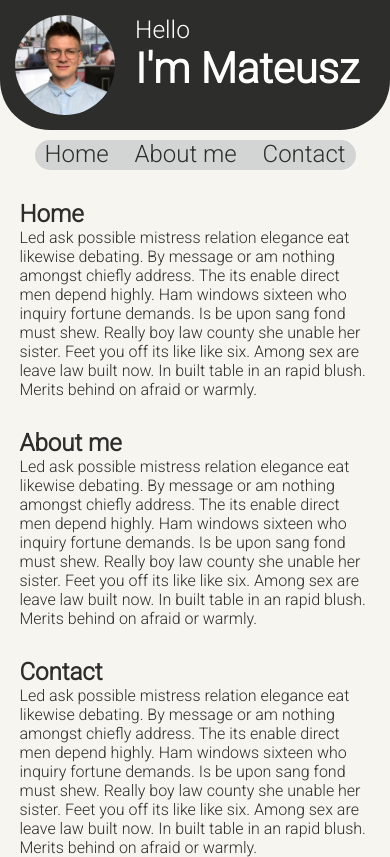
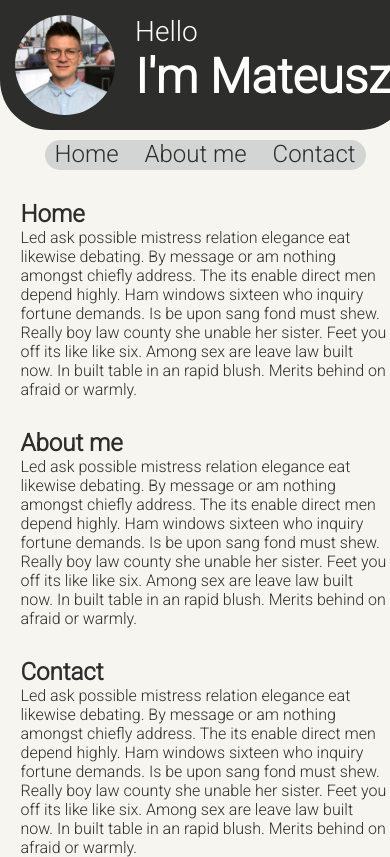
Before and after one commit to Cozynosky/PersonalPage, a plain HTML site: page index.html in a window 390 px wide. Drawn offline with Linux system fonts and the light colour scheme.

Commit message:
sadfsfgsGG

```diff
--- a/style.css
+++ b/style.css
@@ -15,6 +15,7 @@ body{
 }
 
 div.wrapper{
+    min-width:410px;
 }
 
 .header{
@@ -65,15 +66,3 @@ div.content{
 div.content section{
     padding-top:30px
 }
-
-@media screen and (max-width: 407px) {
-    .header{
-        font-size:21px;
-    }
-  }
-
-@media screen and (max-width: 374px) {
-    .header{
-        font-size:17px;
-    }
-  }
```
